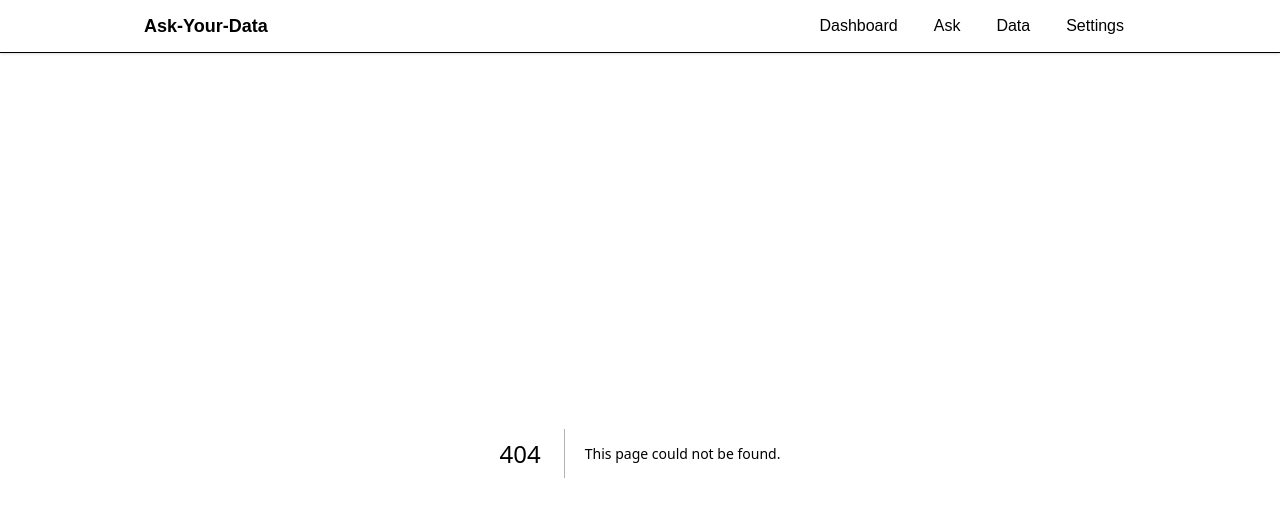
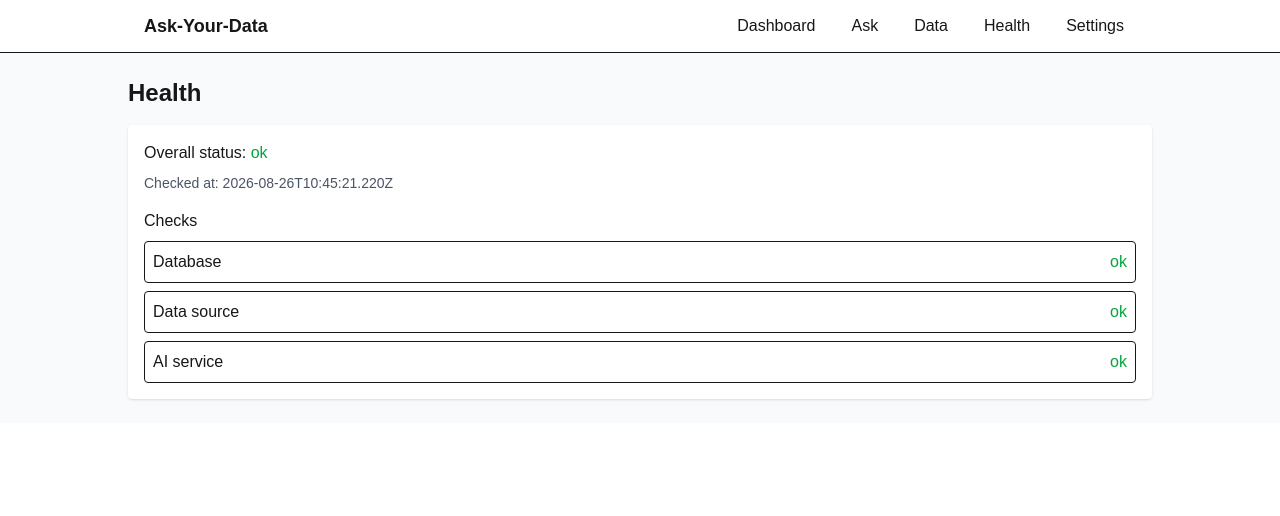
Before and after one commit to nadanagy2/my-capstone, a Next.js app: page /health in a window 1280 px wide. Before the commit this address had no page. Shown: the top 516 px of the page. Built offline with nearby package versions, Linux system fonts and the light colour scheme.

Commit message:
feat: add health-check page with mock fetched data

```diff
--- a/app/components/Nav.jsx
+++ b/app/components/Nav.jsx
@@ -9,6 +9,7 @@ export default function Nav() {
           <Link href="/" className="px-3 py-2 rounded hover:bg-gray-100">Dashboard</Link>
           <Link href="/ask" className="px-3 py-2 rounded hover:bg-gray-100">Ask</Link>
           <Link href="/data" className="px-3 py-2 rounded hover:bg-gray-100">Data</Link>
+          <Link href="/health" className="px-3 py-2 rounded hover:bg-gray-100">Health</Link>
           <Link href="/settings" className="px-3 py-2 rounded hover:bg-gray-100">Settings</Link>
         </nav>
       </div>
--- /dev/null
+++ b/app/health/getData.js
@@ -0,0 +1,14 @@
+export default async function getData() {
+  // simulate short delay
+  await new Promise((r) => setTimeout(r, 220))
+
+  return {
+    status: 'ok',
+    timestamp: new Date().toISOString(),
+    checks: [
+      { name: 'Database', status: 'ok' },
+      { name: 'Data source', status: 'ok' },
+      { name: 'AI service', status: 'ok' },
+    ],
+  }
+}
--- /dev/null
+++ b/app/health/page.js
@@ -0,0 +1,38 @@
+import getData from './getData'
+
+export default async function HealthPage() {
+  const data = await getData()
+
+  return (
+    <div className="min-h-full bg-gray-50 p-6">
+      <div className="max-w-5xl mx-auto">
+        <h1 className="text-2xl font-semibold mb-4">Health</h1>
+
+        <div className="bg-white p-4 rounded shadow">
+          <p className="mb-2">
+            <span className="font-medium">Overall status:</span>{' '}
+            <span className={data.status === 'ok' ? 'text-green-600' : 'text-red-600'}>
+              {data.status}
+            </span>
+          </p>
+
+          <p className="text-sm text-gray-600 mb-4">Checked at: {data.timestamp}</p>
+
+          <div>
+            <h2 className="font-medium mb-2">Checks</h2>
+            <ul className="space-y-2">
+              {data.checks.map((c) => (
+                <li key={c.name} className="flex items-center justify-between border rounded p-2">
+                  <span>{c.name}</span>
+                  <span className={c.status === 'ok' ? 'text-green-600' : 'text-red-600'}>
+                    {c.status}
+                  </span>
+                </li>
+              ))}
+            </ul>
+          </div>
+        </div>
+      </div>
+    </div>
+  )
+}
```
